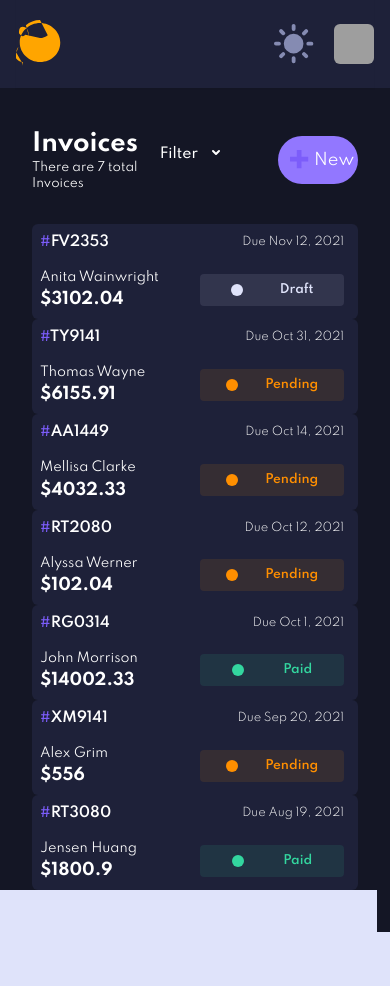
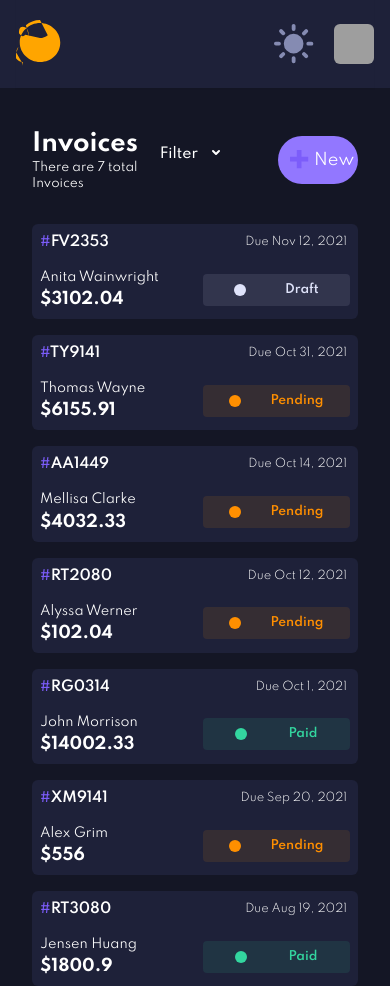
Before and after one commit to sample-tayo/Invoice-app, a React (Vite) app: page / in a window 390 px wide. Before the commit the page ends 890 px from the top, so only its background shows below. Built offline with nearby package versions, Linux system fonts and the light colour scheme; grey boxes are pictures that could not be loaded.

Commit message:
style test

```diff
--- a/src/components/Invoice.jsx
+++ b/src/components/Invoice.jsx
@@ -7,9 +7,9 @@ function Invoice({ invoice }) {
   };
 
   return (
-    <div className="flex items-center gap-2  rounded-md bg-nav-dark p-2 hover:border hover:border-primaryHover hover:transition hover:duration-300  hover:ease-in-out md:p-4">
+    <div className="flex items-center rounded-md  bg-nav-dark p-2 hover:border hover:border-primaryHover hover:transition hover:duration-300 hover:ease-in-out  md:gap-2 md:p-4">
       <div
-        className={` grid grid-cols-2 items-center gap-4   text-item-light md:grid-cols-5 md:flex-row md:gap-x-9`}
+        className={` grid w-full grid-cols-2 items-center gap-4   text-item-light md:grid-cols-5 md:flex-row md:gap-x-9`}
       >
         <p className="w-20 text-sm font-semibold ">
           <span className="text-primary">#</span>
@@ -57,6 +57,7 @@ function Invoice({ invoice }) {
 
         {/* endf of arror */}
       </div>
+
       <div className="col-span-1 hidden md:block">
         <svg
           xmlns="http://www.w3.org/2000/svg"
--- a/src/components/InvoiceList.jsx
+++ b/src/components/InvoiceList.jsx
@@ -5,7 +5,7 @@ import Invoice from "./Invoice";
 
 function InvoicesList({ invoicesData }) {
   return (
-    <div className="mt-8 flex w-full flex-col-reverse px-8 md:w-9/12 md:gap-4">
+    <div className="mt-8 flex w-full flex-col-reverse gap-4 px-8 md:w-9/12">
       {invoicesData.map((invoice, index) => (
         <Link
           to={`/invoices/${invoice.id}`}
```
